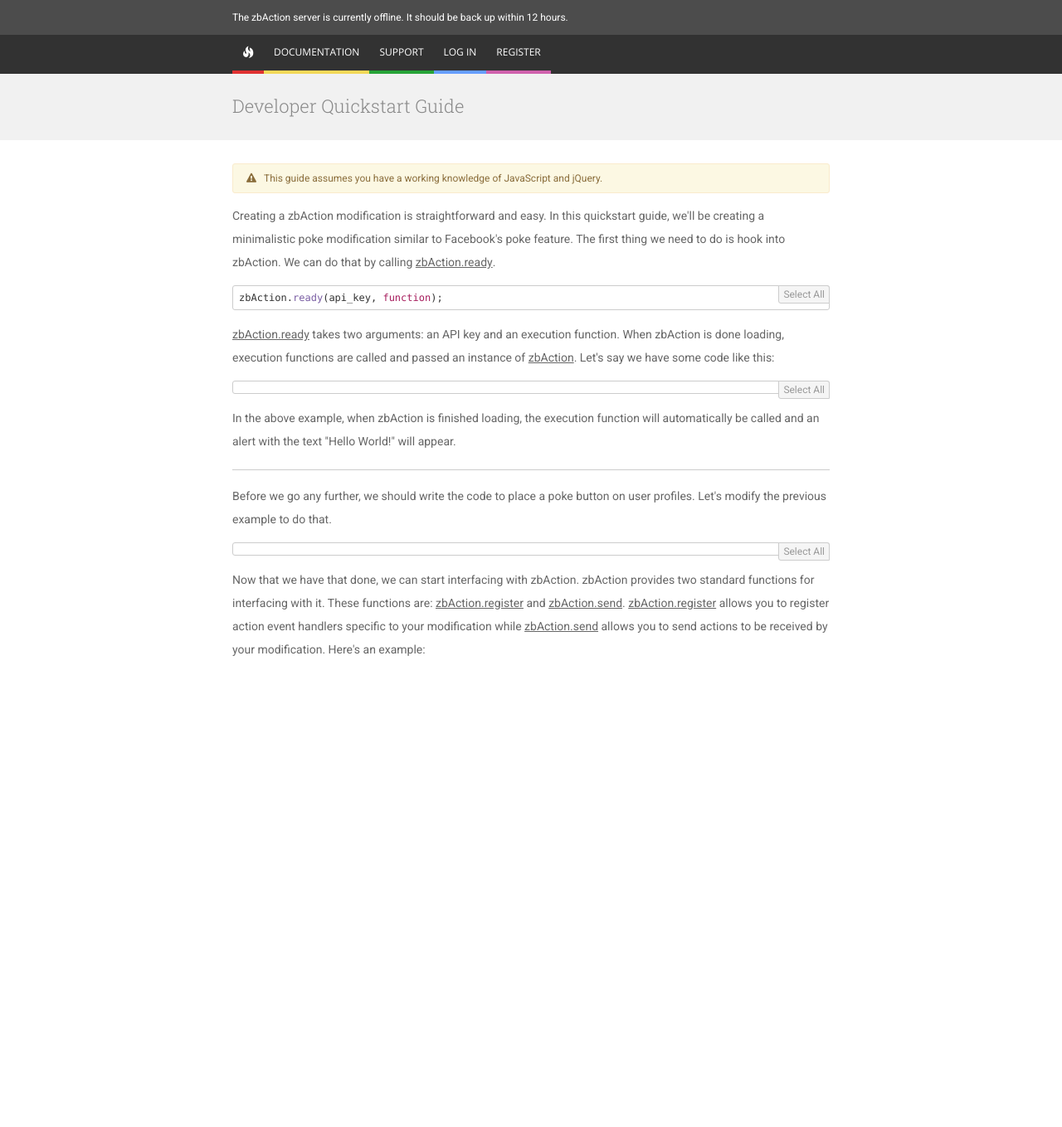
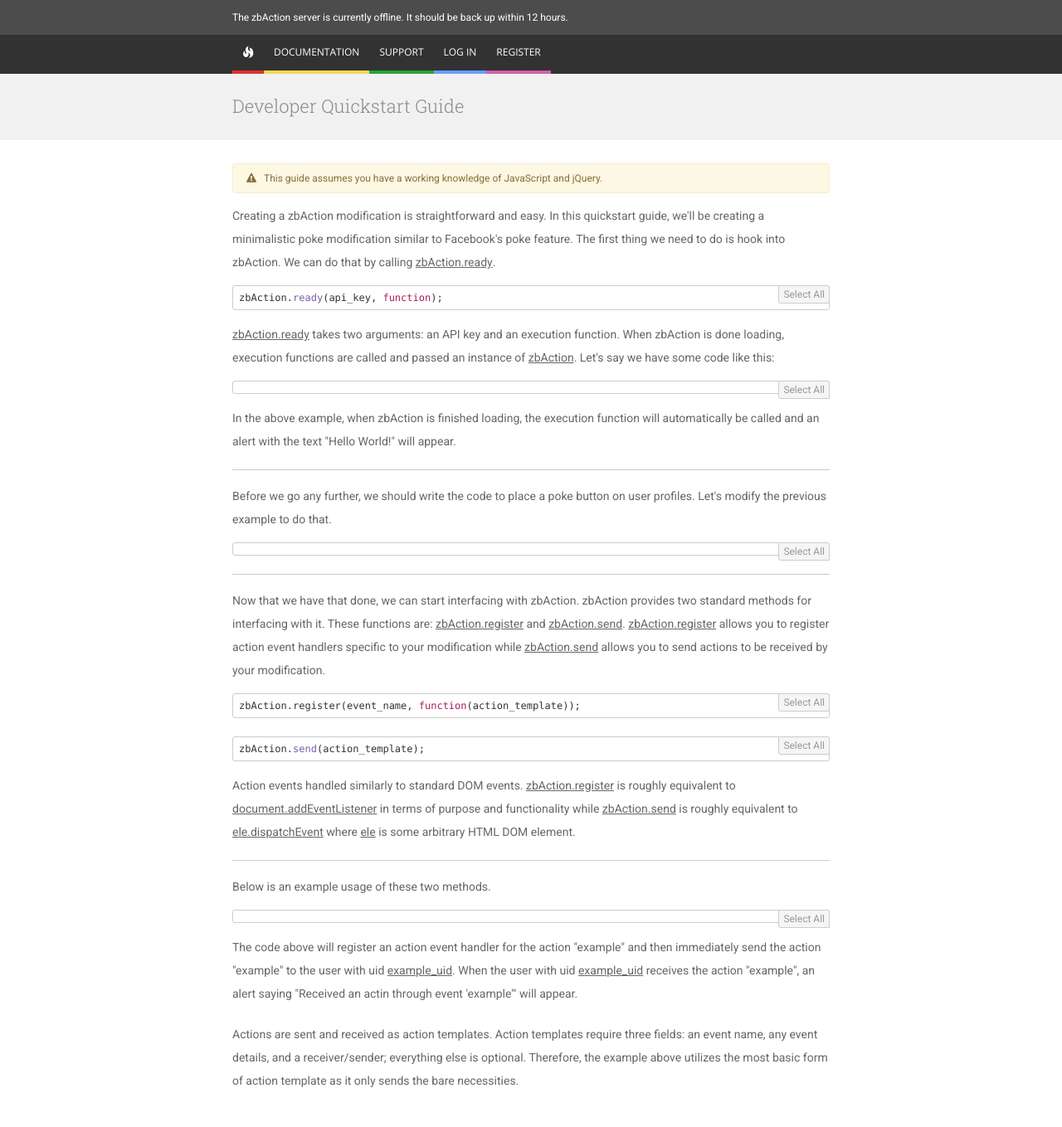
Before and after one commit to zbAction/zbAction, a Python web app: template templates/docs/dev/quickstart.html in a window 1280 px wide. Shown: the whole page at 83% size. Before the commit the page ends 791 px from the top, so only its background shows below. Run offline with Jinja, Linux system fonts and the light colour scheme; the template is opened without the code that fills it, so the values that code supplies are empty; some libraries are stand-ins or nearby versions.

Commit message:
more docs and re-force gpu rendering

```diff
--- a/static/css/zba.scss
+++ b/static/css/zba.scss
@@ -10,6 +10,7 @@
 	font-family: Roboto;
 	-webkit-font-smoothing: antialiased;
 	box-sizing: border-box;
+	transform: translateZ(0);
 }
 
 html, body {
--- a/templates/docs/dev/quickstart.html
+++ b/templates/docs/dev/quickstart.html
@@ -28,9 +28,25 @@
             Before we go any further, we should write the code to place a poke button on user profiles. Let's modify the previous example to do that.
         </p>
         {{ code.source('example/docs/quickstart_place_button.js') }}
+        <hr />
         <p>
-            Now that we have that done, we can start interfacing with zbAction. zbAction provides two standard functions for interfacing with it. These functions are: <span class="literal">zbAction.register</span> and <span class="literal">zbAction.send</span>. <span class="literal">zbAction.register</span> allows you to register action event handlers specific to your modification while <span class="literal">zbAction.send</span> allows you to send actions to be received by your modification. Here's an example:
+            Now that we have that done, we can start interfacing with zbAction. zbAction provides two standard methods for interfacing with it. These functions are: <span class="literal">zbAction.register</span> and <span class="literal">zbAction.send</span>. <span class="literal">zbAction.register</span> allows you to register action event handlers specific to your modification while <span class="literal">zbAction.send</span> allows you to send actions to be received by your modification.
         </p>
+        {{ code.literal('zbAction.register(event_name, function(action_template));') }}
+        {{ code.literal('zbAction.send(action_template);', lang='javascript') }}
+        <p>
+            Action events handled similarly to standard DOM events. <span class="literal">zbAction.register</span> is roughly equivalent to <span class="literal">document.addEventListener</span> in terms of purpose and functionality while <span class="literal">zbAction.send</span> is roughly equivalent to <span class="literal">ele.dispatchEvent</span> where <span class="literal">ele</span> is some arbitrary HTML DOM element.
+        </p>
+        <hr />
+        <p>
+            Below is an example usage of these two methods.
+        </p>
+        {{ code.source('example/docs/quickstart_send_register.js') }}
+        <p>
+            The code above will register an action event handler for the action "example" and then immediately send the action "example" to the user with uid <span class="literal">example_uid</span>. When the user with uid <span class="literal">example_uid</span> receives the action "example", an alert saying "Received an actin through event 'example'" will appear.
+        </p>
+        <p>
+            Actions are sent and received as action templates. Action templates require three fields: an event name, any event details, and a receiver/sender; everything else is optional. Therefore, the example above utilizes the most basic form of action template as it only sends the bare necessities.
     </aside>
 </div>
 {% endblock %}
--- a/templates/register/step_3d.html
+++ b/templates/register/step_3d.html
@@ -10,7 +10,7 @@
 	<p>We can only show you this key once so keep it somewhere safe.</p>
 </aside>
 <p>
-	Below you will find your unique zbAction API key. With this key, you will be able to use zbAction as a developer and access it's underlying architecture. To start developing right away, check out the <a href="{{ url_for('docs', category='dev', page='quickstart') }}">developer quickstart guide</a>. For a more in depth look at how zbAction works and how to develop for it, check out the <a href="{{ url_for('docs', category='dev') }}">full developer documentation</a>.
+	Below you will find your unique zbAction API key. With this key, you will be able to use zbAction as a developer and access it's underlying architecture. To start developing right away, check out the <a href="{{ url_for('docs', category='dev', page='quickstart') }}">developer quickstart guide</a>. For a more in depth look at how zbAction works and how to develop for it, check out the <a href="{{ url_for('docs') }}">full developer documentation</a>.
 </p>
 {{ code.literal(board_key, lang='nohighlight') }}
 {% endblock %}
```
Also changed, not shown: static/css/zba.css.
